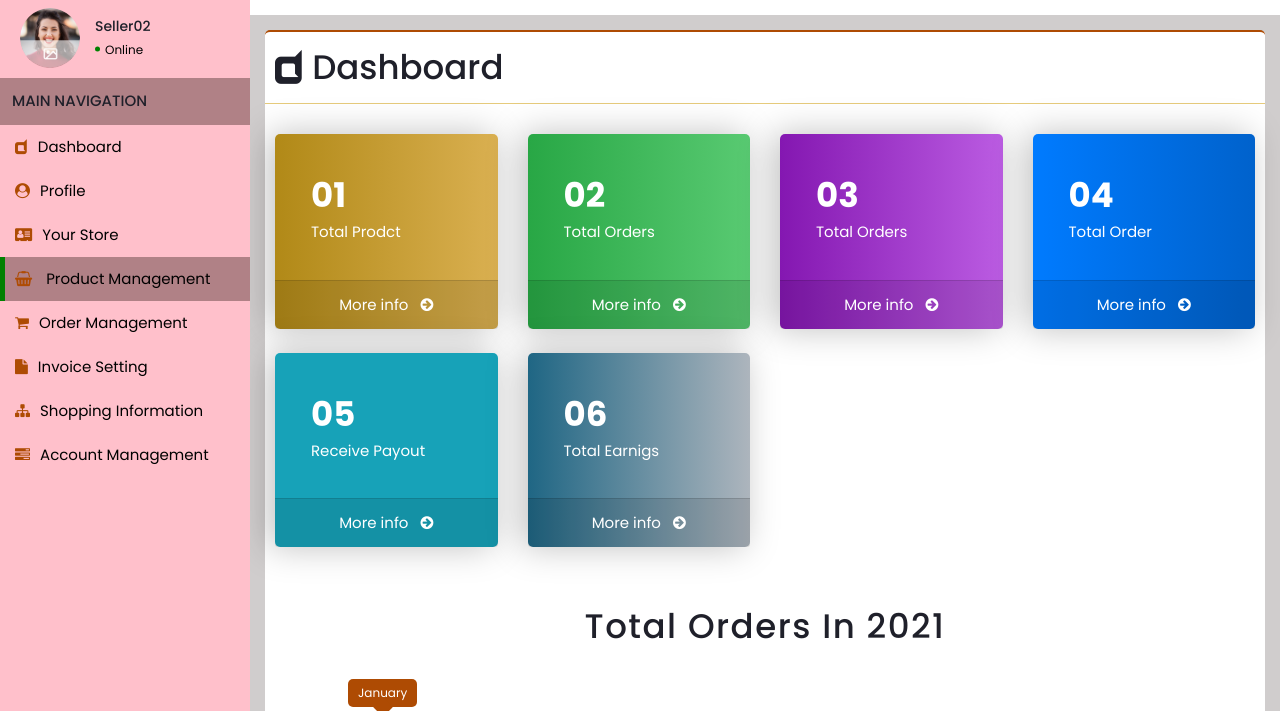
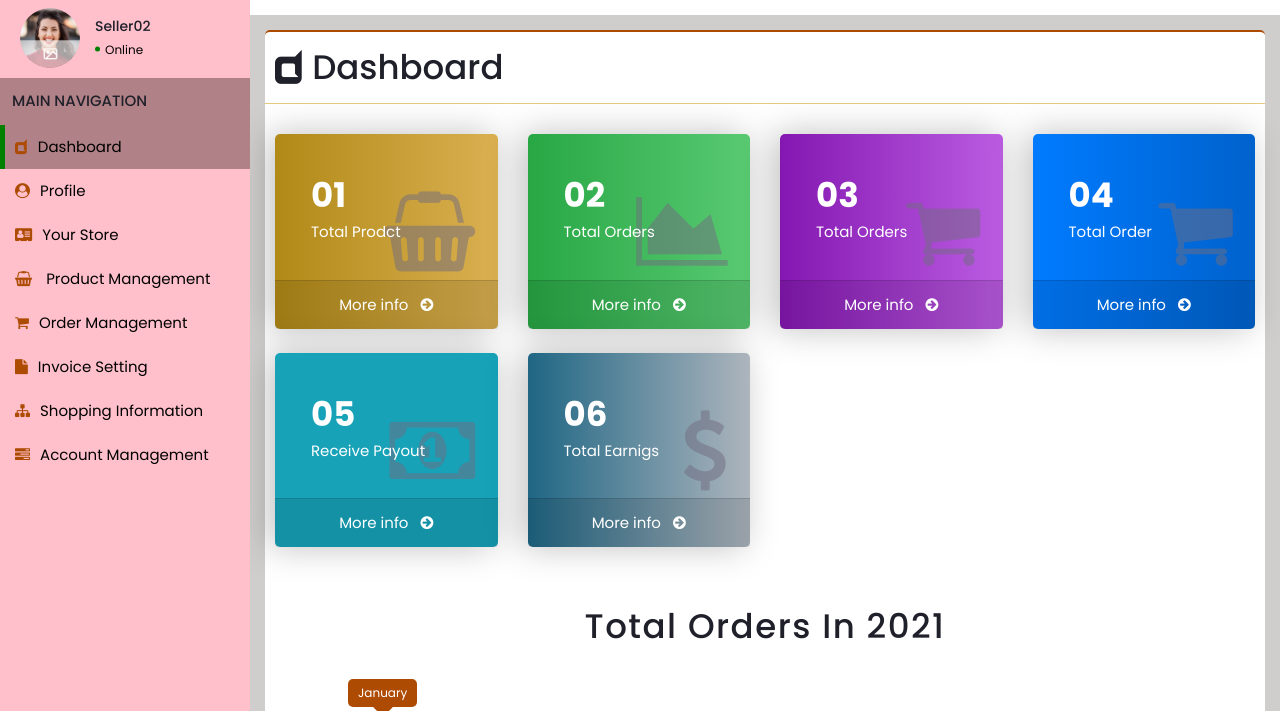
Before and after one commit to Lucifer4200/Loyel, a plain HTML site: page seller-dashboard.html in a window 1280 px wide. Shown: the part 56-767 px from the top of the page. Drawn offline with Linux system fonts and the light colour scheme.

Commit message:
5th updates

```diff
--- a/assets/sass/sub-stylesheet/_header.scss
+++ b/assets/sass/sub-stylesheet/_header.scss
@@ -246,37 +246,70 @@
                     .col-lg-3.col-md-6.col-12:nth-child(1) {
                         .card-item {
                             background: linear-gradient(90deg, #b18917, #dab051);
+                            &::after {
+                                content: "\f291";
+                            }
                         }
                     }
                     .col-lg-3.col-md-6.col-12:nth-child(2) {
                         .card-item {
                             background: linear-gradient(90deg, #28a745, #59ca72);
+                            &::after {
+                                content: "\f1fe";
+                            }
                         }
                     }
                     .col-lg-3.col-md-6.col-12:nth-child(3) {
                         .card-item {
                             background: linear-gradient(90deg, #8417b1, #bb5ce2);
+                            &::after {
+                                content: "\f07a";
+                            }
                         }
                     }
                     .col-lg-3.col-md-6.col-12:nth-child(4) {
                         .card-item {
                             background: linear-gradient(90deg, #007bff, #0062cc);
+                            &::after {
+                                content: "\f07a";
+                            }
                         }
                     }
                     .col-lg-3.col-md-6.col-12:nth-child(5) {
                         .card-item {
                             background: linear-gradient(90deg, #17a2b8, #17a2b8);
+                            &::after {
+                                content: "\f0d6";
+                            }
                         }
                     }
                     .col-lg-3.col-md-6.col-12:nth-child(6) {
                         .card-item {
                             background: linear-gradient(90deg, #1f6684, #adb5bd);
+                            &::after {
+                                content: "\f155";
+                            }
                         }
                     }
                     .card-item {
                         border-radius: 5px;
+                        position: relative;
                         box-shadow: -6px 0px 35px rgba(0, 0, 0, .25);
+                        &::after {
+                            position: absolute;
+                            right: 10%;
+                            top: 50%;
+                            font: normal normal normal 14px/1 FontAwesome;
+                            transform: translateY(-50%);
+                            font-size: 60px;
+                            opacity: .5;
+                            @include breakpoint (lg) {
+                                font-size: 80px;
+                            }
+                        }
                         .card-body {
+                            position: relative;
+                            z-index: 1;
                             @include breakpoint (lg) {
                                 padding: 2.25rem;
                             }
--- a/seller-dashboard.html
+++ b/seller-dashboard.html
@@ -54,17 +54,17 @@
                     <p>Main Navigation</p>
                 </div>
                 <ul class="menu-list">
-                    <li><a href="#0"><span><i class="fa fa-dashcube"></i></span><span>Dashboard</span></a></li>
+                    <li><a href="#0" class="active"><span><i class="fa fa-dashcube"></i></span><span>Dashboard</span></a></li>
                     <li><a href="#0"><span><i class="fa fa-user-circle"></i></span><span>Profile</span></a></li>
                     <li><a href="#0"><span><i class="fa fa-address-card"></i></span><span>Your Store</span></a></li>
-                    <li id="accordionExample">
-                        <a href="#0" class="active" data-toggle="collapse" data-target="#collapseOne" aria-expanded="true" aria-controls="collapseOne">
+                    <li class="accordion" id="accordionExample">
+                        <a href="#0" class="headingOne" data-toggle="collapse" data-target="#collapseOne" aria-expanded="false" aria-controls="collapseOne">
                             <span>
                                 <i class="fa fa-shopping-basket"></i>
                             </span>
                             <span>Product Management</span>
                         </a>
-                        <!-- <div id="collapseOne" class="collapse show" aria-labelledby="headingOne" data-parent="#accordionExample">
+                        <!-- <div id="collapseOne" class="collapse" aria-labelledby="headingOne" data-parent="#accordionExample">
                             <ul class="sub-menu">
                                 <li><a href="#"><span><i class="fa fa-circle"></i></span><span>Brands</span></a></li>
                                 <li><a href="#"><span><i class="fa fa-circle"></i></span><span>Product</span></a></li>
@@ -358,6 +358,7 @@
             var element = document.getElementById("topList");
             element.classList.toggle("top-list");
         }
+
     </script>
 
 </body>
```
Also changed, not shown: assets/sass/style.css, 1 other file.
